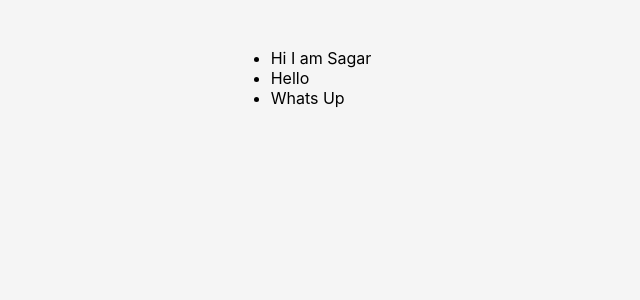
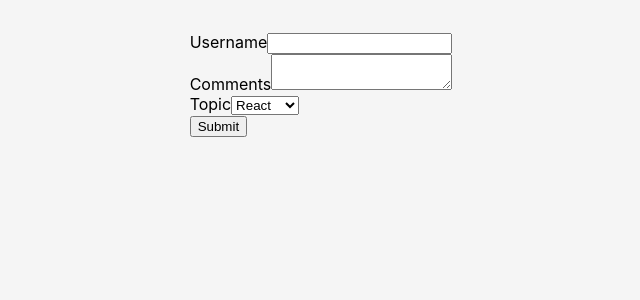
Before and after one commit to IliusSagar/react-basic-fundametal, a React (Create React App) app: page / in a window 1280 px wide. Shown: the top 300 px of the page, without its empty margins (319-959 px from the left). Built offline with nearby package versions, Linux system fonts and the light colour scheme.

Commit message:
form in react handling

```diff
--- a/src/App.js
+++ b/src/App.js
@@ -1,13 +1,14 @@
 
 import './App.css';
-import Lists from './components/Lists';
+import Form from './components/Form';
+
 
 
 
 function App() {
   return (
     <div className="main-container">
-     <Lists />
+     <Form />
     </div>
   );
 }
--- /dev/null
+++ b/src/components/Form.js
@@ -0,0 +1,73 @@
+import React, { Component } from 'react'
+
+export class Form extends Component {
+
+    constructor(props) {
+        super(props);
+
+        this.state = {
+          username: '',
+          comments: '',
+          topic: 'react',
+        };
+      }
+
+      handleUsernameChange = (event) => {
+        this.setState({
+          username: event.target.value,
+        });
+      };
+
+      handleCommentsChange = (event) => {
+        this.setState({
+          comments: event.target.value,
+        });
+      };
+
+      handleTopicChange = (event) => {
+        this.setState({
+          topic: event.target.value,
+        });
+      };
+
+      handleSubmit = (event) => {
+        alert(`${this.state.username} ${this.state.comments} ${this.state.topic}`)
+        event.preventDefault()
+      };
+
+  render() {
+
+    const {username, comments, topic} = this.state
+
+    return (
+     <form onSubmit={this.handleSubmit}>
+        <div>
+            <label>Username</label>
+            <input
+            type="text"
+            value={username}
+            onChange={this.handleUsernameChange}
+            />
+        </div>
+        <div>
+          <label>Comments</label>
+          <textarea
+            value={comments}
+            onChange={this.handleCommentsChange}
+          />
+        </div>
+        <div>
+          <label>Topic</label>
+          <select value={topic} onChange={this.handleTopicChange}>
+            <option value="react">React</option>
+            <option value="angular">Angular</option>
+            <option value="vue">Vue</option>
+          </select>
+        </div>
+        <button type="submit">Submit</button>
+     </form>
+    )
+  }
+}
+
+export default Form
```
